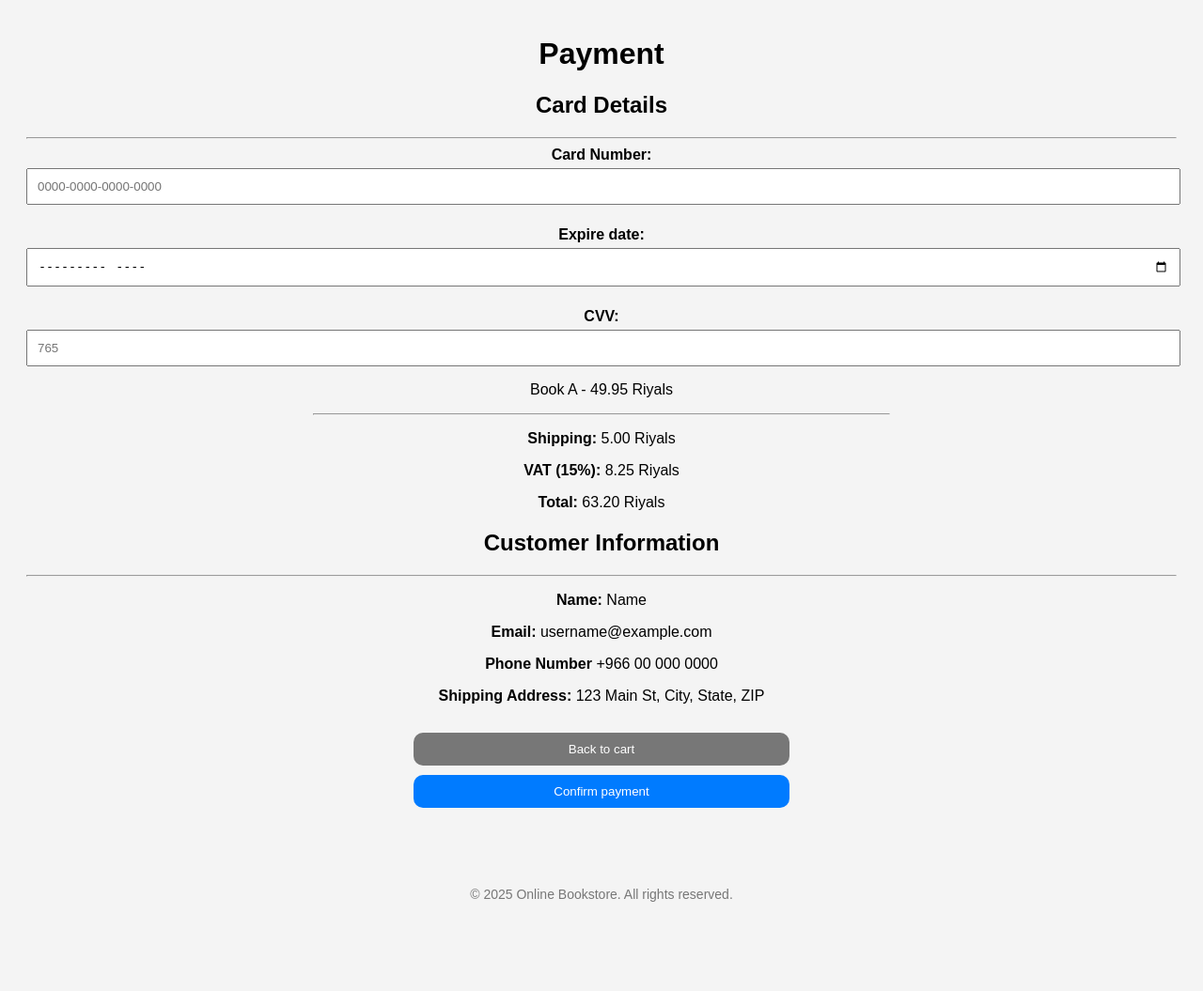
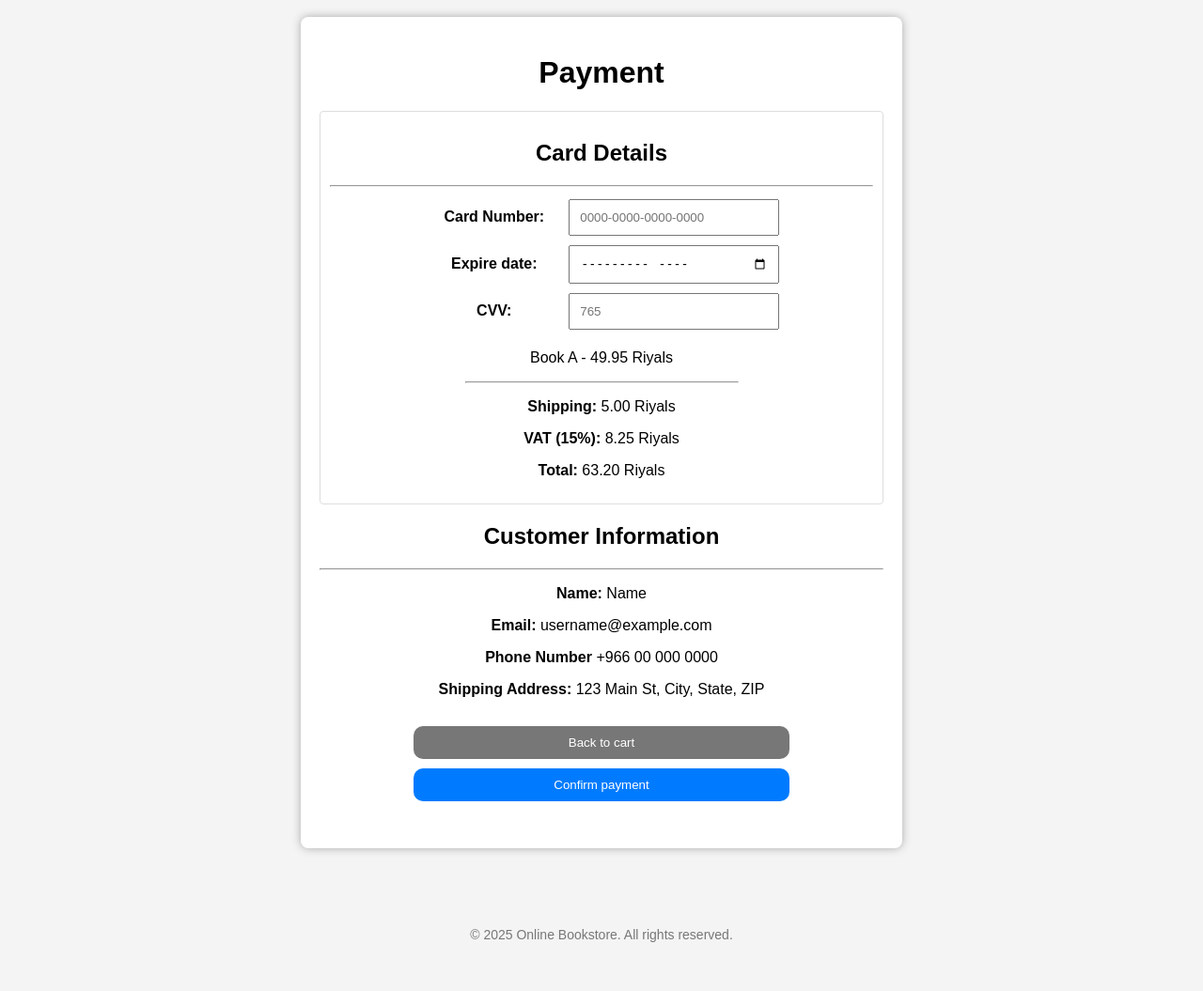
Before and after one commit to vKrRv/Online-Bookstore, a PHP site: page /pages/checkout.html in a window 1280 px wide. Shown: the whole page at 94% size. Before the commit the page ends 960 px from the top, so only its background shows below. Run offline with PHP 8.4, Linux system fonts and the light colour scheme.

Commit message:
Added styling for checkout page

```diff
--- a/css/style.css
+++ b/css/style.css
@@ -157,8 +157,8 @@ footer {
     box-shadow: 0 4px 8px rgba(0, 0, 0, 0.1);
 }
 .book-cover {
-    width: 150px;
-    height: auto;
+    height: 225px;
+    width: auto;
     border-radius: 8px;
     float: left;
     margin: 8px 25px 25px 50px;
@@ -176,20 +176,20 @@ footer {
     font-size: 25px;
     margin-bottom: 25px;
 }
-.cart-btn {
+.cart-btn { /*Need renaming*/
     display: flex;
     flex-direction: column;
     align-items: center;
     margin: 30px;
 }
-.back-shop-btn {
+.back-shop-btn { /*Need renaming*/
     width: 400px;
     background-color: #777777;
     margin-bottom: 10px;
     display: block;
     border-radius: 10px;
 }
-.checkout-btn {
+.checkout-btn { /*Need renaming*/
     width: 400px;
     border-radius: 10px;
 }
@@ -198,7 +198,7 @@ footer {
     cursor: pointer;
 }
 /* Order Confirmation Styles */
-.order-confirmation {
+.order-confirmation, .payment {
     max-width: 600px;
     margin: auto;
     background: white;
@@ -208,7 +208,7 @@ footer {
 }
 
 .order-confirmation .order-details,
-.order-confirmation .customer-info {
+.order-confirmation .customer-info, .payment-details {
     margin-top: 20px;
     padding: 10px;
     border: 1px solid #ddd;
@@ -238,3 +238,13 @@ footer {
     width: 50%;
     margin: 10px auto; /* Center the hr */
 }
+
+/*Checkout page styling*/
+.payment-details label {
+    display: inline-block;
+    width: 150px;
+}
+.payment-details input{
+    width: 200px;
+    display: inline;
+}
```
